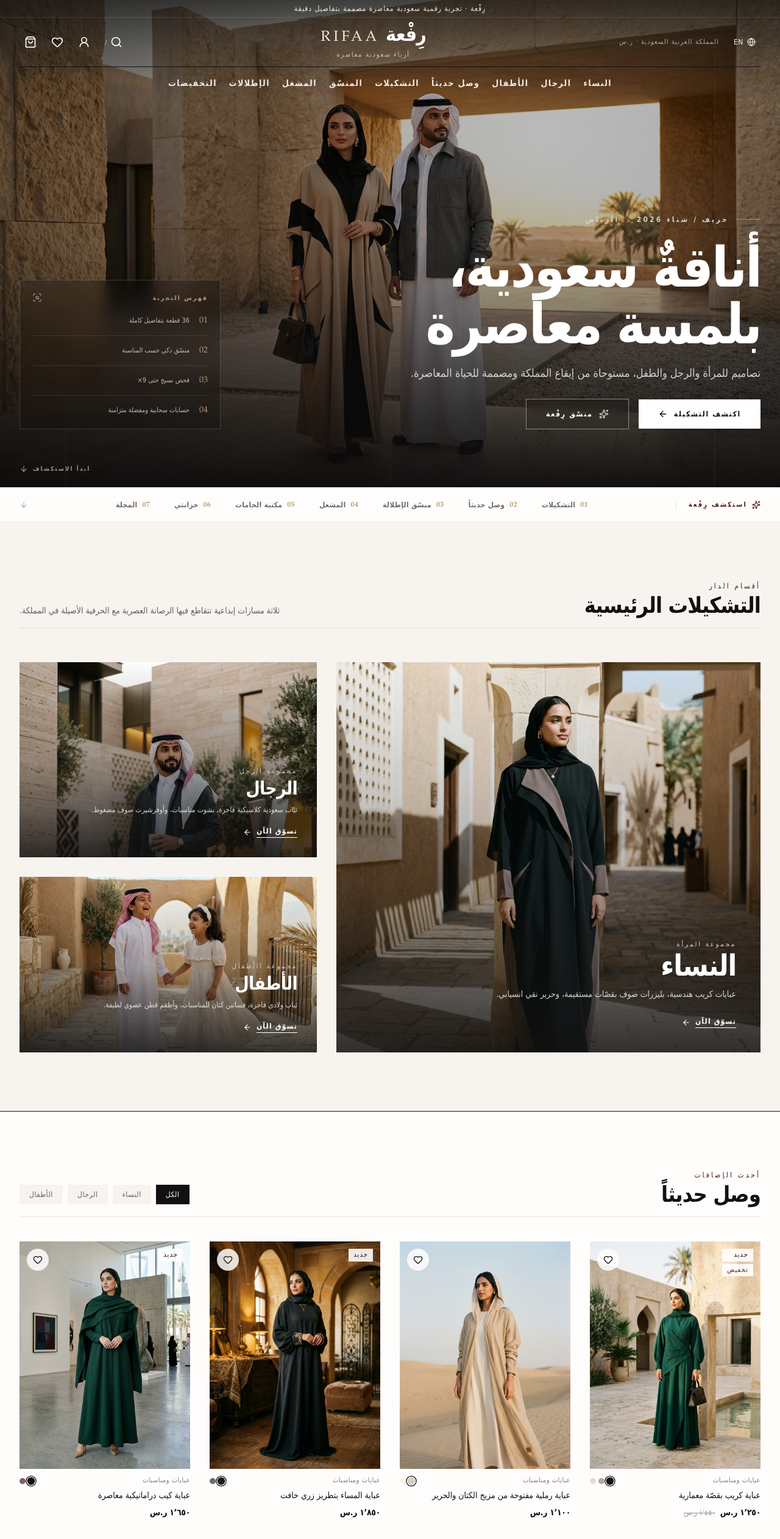
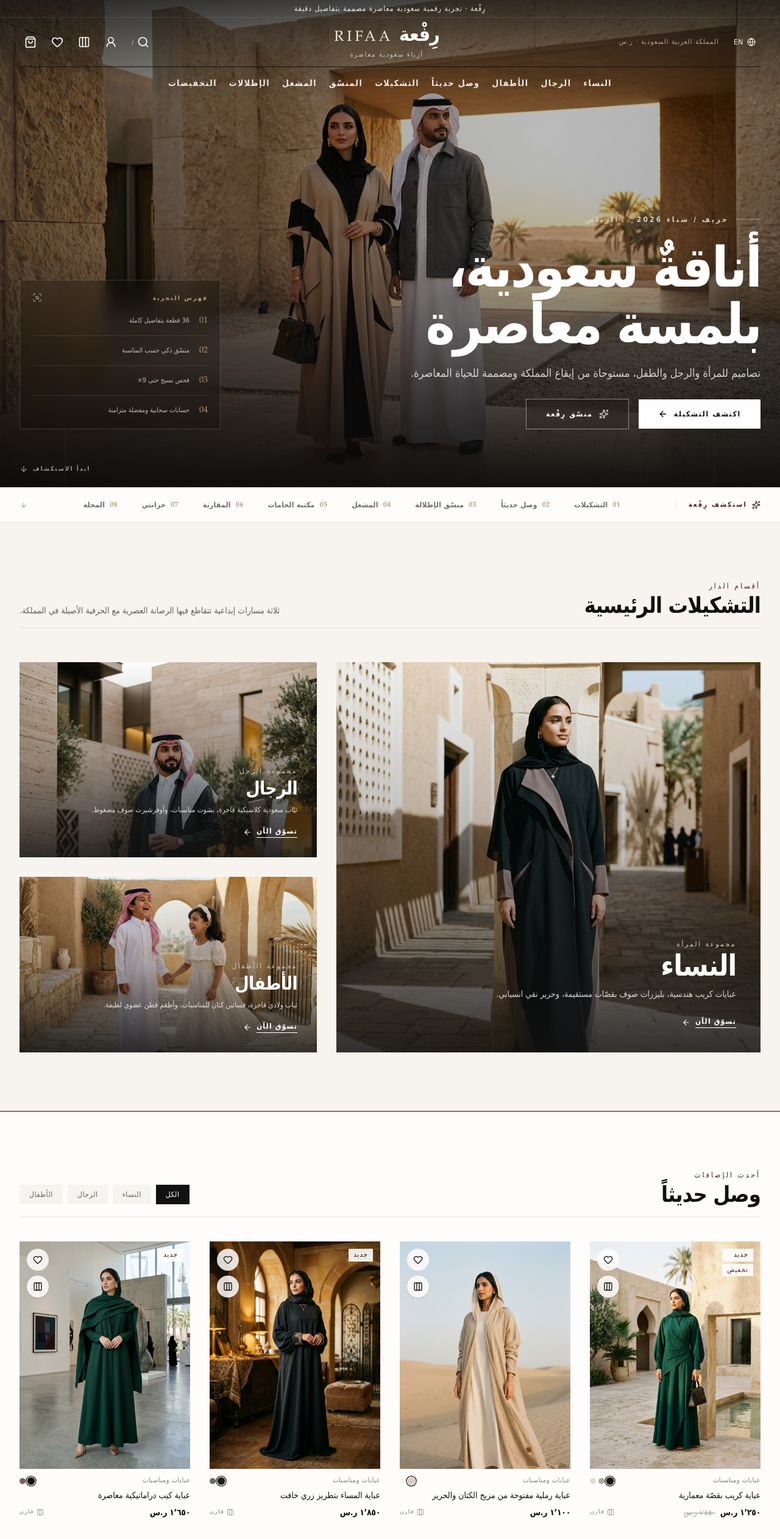
Before and after one commit to Anigor2024/RIFAA, a Next.js app: page / in a window 1280 px wide. Shown: the top 2524 px of the page at 61% size. Built offline with nearby package versions, Linux system fonts and the light colour scheme; no server answers.

Commit message:
integrate: connect Compare Studio across the storefront

```diff
--- a/app/page.tsx
+++ b/app/page.tsx
@@ -7,6 +7,7 @@ import { ShopTheEdit } from '@/components/home/ShopTheEdit';
 import { ShopTheLook } from '@/components/home/ShopTheLook';
 import { AtelierPreview } from '@/components/home/AtelierPreview';
 import { MaterialLibrary } from '@/components/home/MaterialLibrary';
+import { CompareStudioPreview } from '@/components/home/CompareStudioPreview';
 import { WardrobeBoard } from '@/components/home/WardrobeBoard';
 import { DepartmentFeatures } from '@/components/home/DepartmentFeatures';
 import { HouseSignature } from '@/components/home/HouseSignature';
@@ -44,6 +45,10 @@ export default function HomePage() {
         <MaterialLibrary />
       </div>
 
+      <div id="compare" className="scroll-mt-28">
+        <CompareStudioPreview />
+      </div>
+
       <div id="wardrobe" className="scroll-mt-28">
         <WardrobeBoard />
       </div>
--- a/app/sitemap.ts
+++ b/app/sitemap.ts
@@ -13,6 +13,7 @@ const staticRoutes = [
   '/collections',
   '/discover',
   '/atelier',
+  '/compare',
   '/sale',
   '/editorial',
   '/about',
--- a/components/home/ExperienceIndex.tsx
+++ b/components/home/ExperienceIndex.tsx
@@ -13,6 +13,7 @@ export function ExperienceIndex() {
     { href: '#curator', ar: 'منسّق الإطلالة', en: 'Style Curator' },
     { href: '#atelier', ar: 'المشغل', en: 'Atelier' },
     { href: '#materials', ar: 'مكتبة الخامات', en: 'Material Library' },
+    { href: '#compare', ar: 'المقارنة', en: 'Compare' },
     { href: '#wardrobe', ar: 'خزانتي', en: 'Wardrobe' },
     { href: '#journal', ar: 'المجلة', en: 'Journal' },
   ];
--- a/components/layout/Footer.tsx
+++ b/components/layout/Footer.tsx
@@ -84,6 +84,11 @@ export function Footer() {
                 <li>
                   <Link href="/atelier" className="hover:text-white transition-colors">
                     {language === 'ar' ? 'مشغل رِفْعة' : 'RIFAA Atelier'}
+                  </Link>
+                </li>
+                <li>
+                  <Link href="/compare" className="hover:text-white transition-colors">
+                    {language === 'ar' ? 'استوديو المقارنة' : 'Compare Studio'}
                   </Link>
                 </li>
                 <li>
--- a/components/layout/Header.tsx
+++ b/components/layout/Header.tsx
@@ -2,18 +2,20 @@
 
 import React, { useState, useEffect } from 'react';
 import Link from 'next/link';
-import { Search, Heart, ShoppingBag, Menu, Globe, UserRound } from 'lucide-react';
+import { Search, Heart, ShoppingBag, Menu, Globe, UserRound, Columns3 } from 'lucide-react';
 import { useLanguage } from '@/context/LanguageContext';
 import { useWishlist } from '@/context/WishlistContext';
 import { useBag } from '@/context/BagContext';
 import { useSearch } from '@/context/SearchContext';
 import { MobileMenu } from './MobileMenu';
+import { useCompare } from '@/context/CompareContext';
 
 export function Header() {
   const { language, isRtl, toggleLanguage, t } = useLanguage();
   const { wishlistCount } = useWishlist();
   const { bagCount, openBag } = useBag();
   const { openSearch } = useSearch();
+  const { compareCount } = useCompare();
 
   const [isScrolled, setIsScrolled] = useState(false);
   const [mobileMenuOpen, setMobileMenuOpen] = useState(false);
@@ -178,6 +180,24 @@ export function Header() {
                 <UserRound className="w-5 h-5" />
               </Link>
 
+              {/* Compare Studio */}
+              <Link
+                href="/compare"
+                className={`relative hidden sm:inline-flex p-2 transition-colors cursor-pointer ${
+                  isScrolled
+                    ? 'text-[#111111] hover:text-[#511D24]'
+                    : 'text-white hover:text-[#F7F4EF]'
+                }`}
+                aria-label={language === 'ar' ? 'استوديو المقارنة' : 'Compare Studio'}
+              >
+                <Columns3 className="w-5 h-5" />
+                {compareCount > 0 && (
+                  <span className="absolute top-1 end-1 w-4 h-4 rounded-full bg-[#B59A73] text-[#111111] text-[10px] font-bold flex items-center justify-center tabular-nums">
+                    {compareCount}
+                  </span>
+                )}
+              </Link>
+
               {/* Wishlist Link */}
               <Link
                 href="/wishlist"
--- a/components/layout/MobileMenu.tsx
+++ b/components/layout/MobileMenu.tsx
@@ -23,6 +23,7 @@ export function MobileMenu({ isOpen, onClose }: MobileMenuProps) {
     { href: '/collections', labelAr: 'التشكيلات', labelEn: 'Collections', subAr: 'تحرير العيد، أساسيات رِفْعة', subEn: 'The Eid Edit, Essentials' },
     { href: '/discover', labelAr: 'منسّق رِفْعة', labelEn: 'RIFAA Curator', subAr: 'اختيارات ذكية حسب المناسبة والخامة', subEn: 'Intelligent edits by moment and material' },
     { href: '/atelier', labelAr: 'مشغل رِفْعة', labelEn: 'RIFAA Atelier', subAr: 'كوّن الإطلالة وقارن الخامات', subEn: 'Compose looks and compare materials' },
+    { href: '/compare', labelAr: 'استوديو المقارنة', labelEn: 'Compare Studio', subAr: 'قارن الخامات والتفصيل والسعر', subEn: 'Compare fabric, tailoring and price' },
     { href: '/editorial', labelAr: 'الإطلالات', labelEn: 'Editorial', subAr: 'بعد الغروب، إطلالات منسقة', subEn: 'City After Sunset Looks' },
     { href: '/sale', labelAr: 'التخفيضات', labelEn: 'Sale', subAr: 'قطع مختارة بعناية', subEn: 'Archival seasonal reductions' },
   ];
--- a/components/product/ProductCard.tsx
+++ b/components/product/ProductCard.tsx
@@ -2,12 +2,13 @@
 
 import React, { useState } from 'react';
 import Link from 'next/link';
-import { Heart, Eye, ShoppingBag } from 'lucide-react';
+import { Heart, Eye, ShoppingBag, Columns3 } from 'lucide-react';
 import { Product } from '@/types';
 import { useLanguage } from '@/context/LanguageContext';
 import { useWishlist } from '@/context/WishlistContext';
 import { useBag } from '@/context/BagContext';
 import { useQuickView } from '@/context/QuickViewContext';
+import { useCompare } from '@/context/CompareContext';
 import { ImageWithFallback } from '@/components/common/ImageWithFallback';
 import { formatPrice } from '@/lib/commerce';
 
@@ -21,10 +22,12 @@ export function ProductCard({ product, priority = false }: ProductCardProps) {
   const { isWishlisted, toggleWishlist } = useWishlist();
   const { addToBag } = useBag();
   const { openQuickView } = useQuickView();
+  const { isCompared, toggleCompare, isFull } = useCompare();
   const [selectedColor, setSelectedColor] = useState(product.colors[0]);
   const [isHovered, setIsHovered] = useState(false);
 
   const isFavorite = isWishlisted(product.id);
+  const isInCompare = isCompared(product.id);
   const name = language === 'ar' ? product.nameAr : product.nameEn;
   const category = language === 'ar' ? product.categoryAr : product.categoryEn;
 
@@ -45,6 +48,12 @@ export function ProductCard({ product, priority = false }: ProductCardProps) {
     e.preventDefault();
     e.stopPropagation();
     openQuickView(product);
+  };
+
+  const handleCompare = (e: React.MouseEvent) => {
+    e.preventDefault();
+    e.stopPropagation();
+    toggleCompare(product.id);
   };
 
   return (
@@ -113,6 +122,34 @@ export function ProductCard({ product, priority = false }: ProductCardProps) {
           />
         </button>
 
+        <button
+          onClick={handleCompare}
+          disabled={isFull && !isInCompare}
+          aria-label={
+            isInCompare
+              ? language === 'ar'
+                ? 'إزالة من المقارنة'
+                : 'Remove from comparison'
+              : language === 'ar'
+                ? 'أضف للمقارنة'
+                : 'Add to comparison'
+          }
+          title={
+            isFull && !isInCompare
+              ? language === 'ar'
+                ? 'المقارنة ممتلئة'
+                : 'Comparison is full'
+              : undefined
+          }
+          className={
+            isInCompare
+              ? 'absolute end-3 top-14 z-10 flex h-9 w-9 items-center justify-center rounded-full bg-[#111111] text-white shadow-sm transition-all'
+              : 'absolute end-3 top-14 z-10 flex h-9 w-9 items-center justify-center rounded-full bg-[#FFFDFC]/85 text-[#111111] shadow-sm transition-all hover:bg-white hover:text-[#511D24] disabled:cursor-not-allowed disabled:opacity-35'
+          }
+        >
+          <Columns3 className="h-4 w-4" />
+        </button>
+
         {/* Quick Action Overlay (Desktop Hover) */}
         <div className="hidden md:flex absolute inset-x-3 bottom-3 z-10 gap-2 opacity-0 translate-y-2 group-hover:opacity-100 group-hover:translate-y-0 transition-all duration-300">
           <button
@@ -168,7 +205,8 @@ export function ProductCard({ product, priority = false }: ProductCardProps) {
         </Link>
 
         {/* Price */}
-        <div className="flex items-baseline gap-2 pt-0.5">
+        <div className="flex items-center justify-between gap-3 pt-0.5">
+          <div className="flex items-baseline gap-2">
           <span className="text-sm font-semibold tracking-tight text-[#111111] tabular-nums">
             {formatPrice(product.price, language)}
           </span>
@@ -177,6 +215,20 @@ export function ProductCard({ product, priority = false }: ProductCardProps) {
               {formatPrice(product.oldPrice, language)}
             </span>
           )}
+          </div>
+          <button
+            type="button"
+            onClick={handleCompare}
+            disabled={isFull && !isInCompare}
+            className={
+              isInCompare
+                ? 'inline-flex items-center gap-1 text-[9px] font-semibold uppercase tracking-[0.12em] text-[#511D24]'
+                : 'inline-flex items-center gap-1 text-[9px] font-semibold uppercase tracking-[0.12em] text-[#242220]/40 transition-colors hover:text-[#511D24] disabled:cursor-not-allowed disabled:opacity-30'
+            }
+          >
+            <Columns3 className="h-3 w-3" />
+            <span>{language === 'ar' ? 'قارن' : 'Compare'}</span>
+          </button>
         </div>
       </div>
     </div>
--- a/providers/AppProviders.tsx
+++ b/providers/AppProviders.tsx
@@ -8,6 +8,7 @@ import { SearchProvider } from '@/context/SearchContext';
 import { QuickViewProvider } from '@/context/QuickViewContext';
 import { AccountProvider } from '@/context/AccountContext';
 import { AuthProvider } from '@/context/AuthContext';
+import { CompareProvider } from '@/context/CompareContext';
 
 export function AppProviders({ children }: { children: React.ReactNode }) {
   return (
@@ -15,6 +16,7 @@ export function AppProviders({ children }: { children: React.ReactNode }) {
       <AuthProvider>
         <AccountProvider>
           <WishlistProvider>
+            <CompareProvider>
               <BagProvider>
                 <SearchProvider>
                   <QuickViewProvider>
@@ -22,6 +24,7 @@ export function AppProviders({ children }: { children: React.ReactNode }) {
                   </QuickViewProvider>
                 </SearchProvider>
               </BagProvider>
+            </CompareProvider>
           </WishlistProvider>
         </AccountProvider>
       </AuthProvider>
--- a/scripts/validate-quality.mjs
+++ b/scripts/validate-quality.mjs
@@ -27,6 +27,10 @@ const requiredPaths = [
   'app/discover/layout.tsx',
   'app/atelier/page.tsx',
   'app/atelier/layout.tsx',
+  'app/compare/page.tsx',
+  'app/compare/layout.tsx',
+  'context/CompareContext.tsx',
+  'components/home/CompareStudioPreview.tsx',
   'components/home/AtelierPreview.tsx',
   'data/atelier.ts',
   'components/home/StyleConcierge.tsx',
```
Lines whose indentation alone changed are shown as unchanged.
